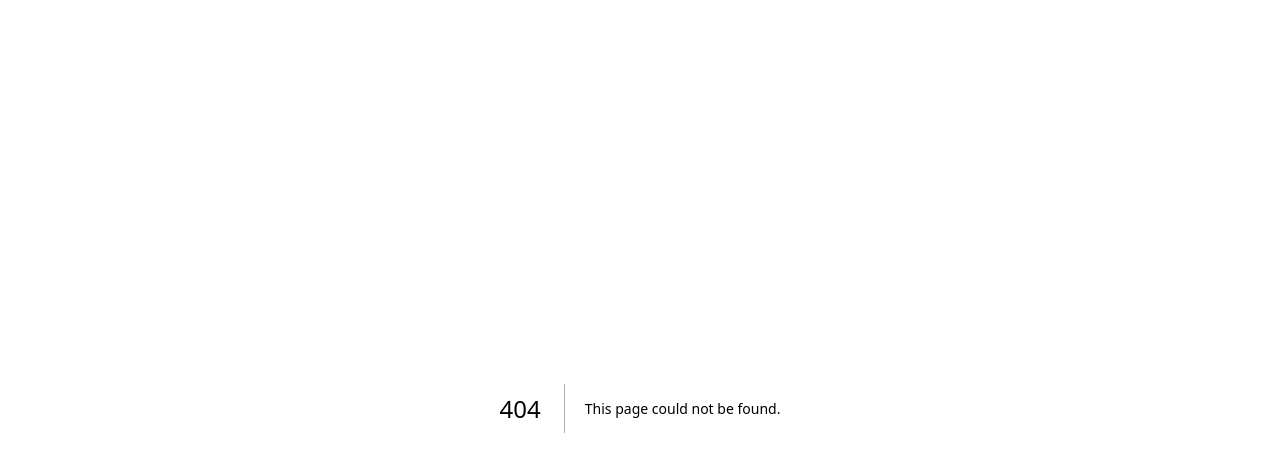
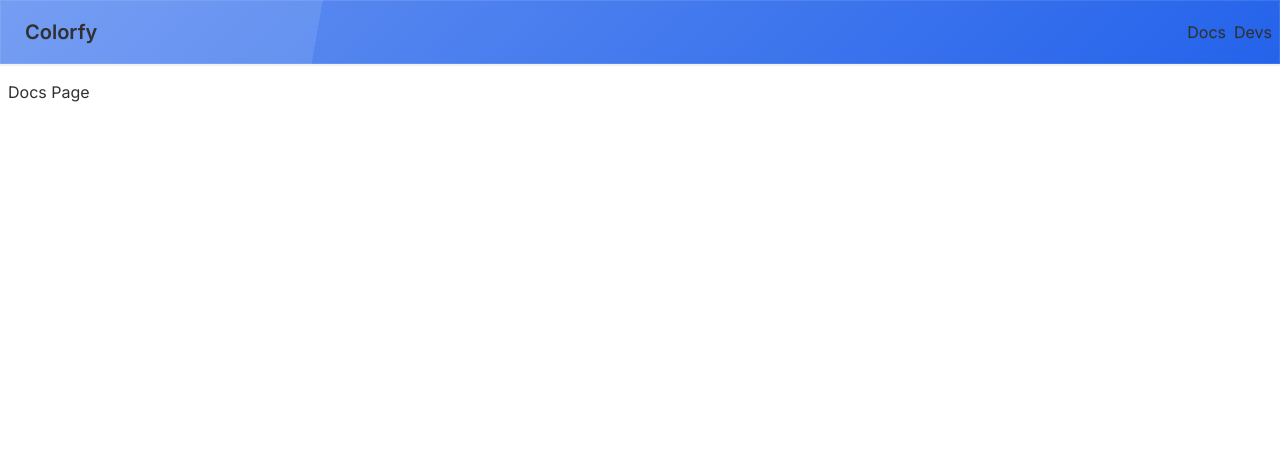
Before and after one commit to Josekariz/colorfy, a Next.js app: page /docs in a window 1280 px wide. Before the commit this address had no page. Shown: the top 472 px of the page. Built offline with nearby package versions, Linux system fonts and the light colour scheme.

Commit message:
Add navbar

```diff
--- /dev/null
+++ b/src/app/devs/page.tsx
@@ -0,0 +1,9 @@
+import React from 'react'
+
+const Devs = () => {
+  return (
+    <div>Devs page</div>
+  )
+}
+
+export default Devs
--- /dev/null
+++ b/src/app/docs/page.tsx
@@ -0,0 +1,9 @@
+import React from 'react'
+
+const Docs = () => {
+  return (
+    <div>Docs Page</div>
+  )
+}
+
+export default Docs
--- a/src/app/layout.tsx
+++ b/src/app/layout.tsx
@@ -1,6 +1,7 @@
 import type { Metadata } from 'next'
 import { Inter } from 'next/font/google'
 import './globals.css'
+import Navbar from '../components/Navbar';
 
 const inter = Inter({ subsets: ['latin'] })
 
@@ -16,7 +17,9 @@ export default function RootLayout({
 }) {
   return (
     <html lang="en">
-      <body className={inter.className}><div className='m-0 p-2'>{children}</div></body>
+      <body className={inter.className}>
+        <Navbar/>
+        <div className='m-0 p-2'>{children}</div></body>
     </html>
   )
 }
--- /dev/null
+++ b/src/components/Navbar.jsx
@@ -0,0 +1,26 @@
+import React from 'react';
+import Link from 'next/link';
+
+const Navbar = () => {
+  return (
+    <div className="navbar glass bg-info mb-2">
+      <div className="flex-1">
+        <a className="btn btn-ghost normal-case text-xl" href='/'>Colorfy</a>
+      </div>
+      <div className="flex gap-2">
+
+
+              <div>
+                <Link href="/docs">Docs</Link>
+              </div>
+              <div>
+
+                <Link href="/devs">Devs</Link>
+              </div>
+
+      </div>
+    </div>
+  );
+}
+
+export default Navbar;
```
